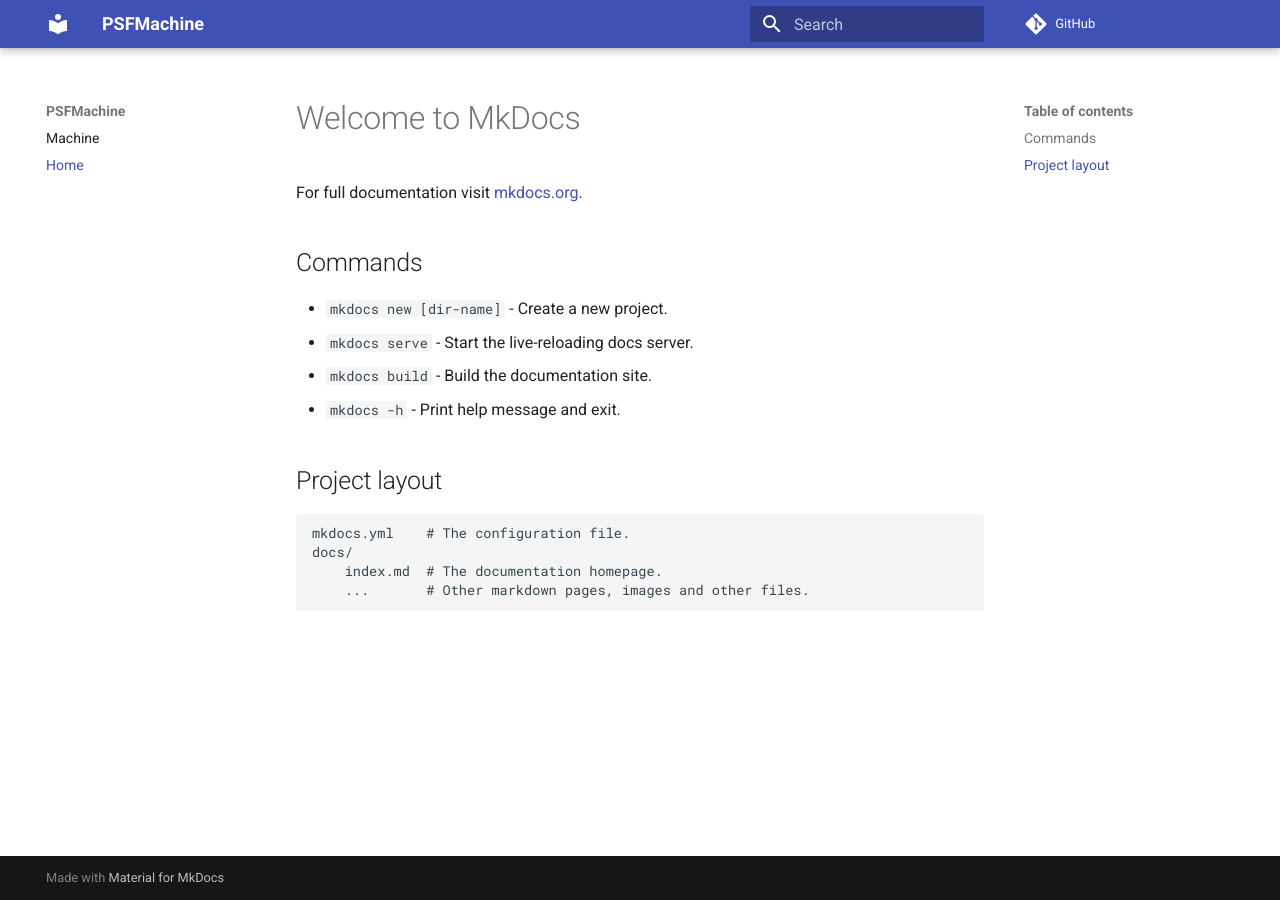
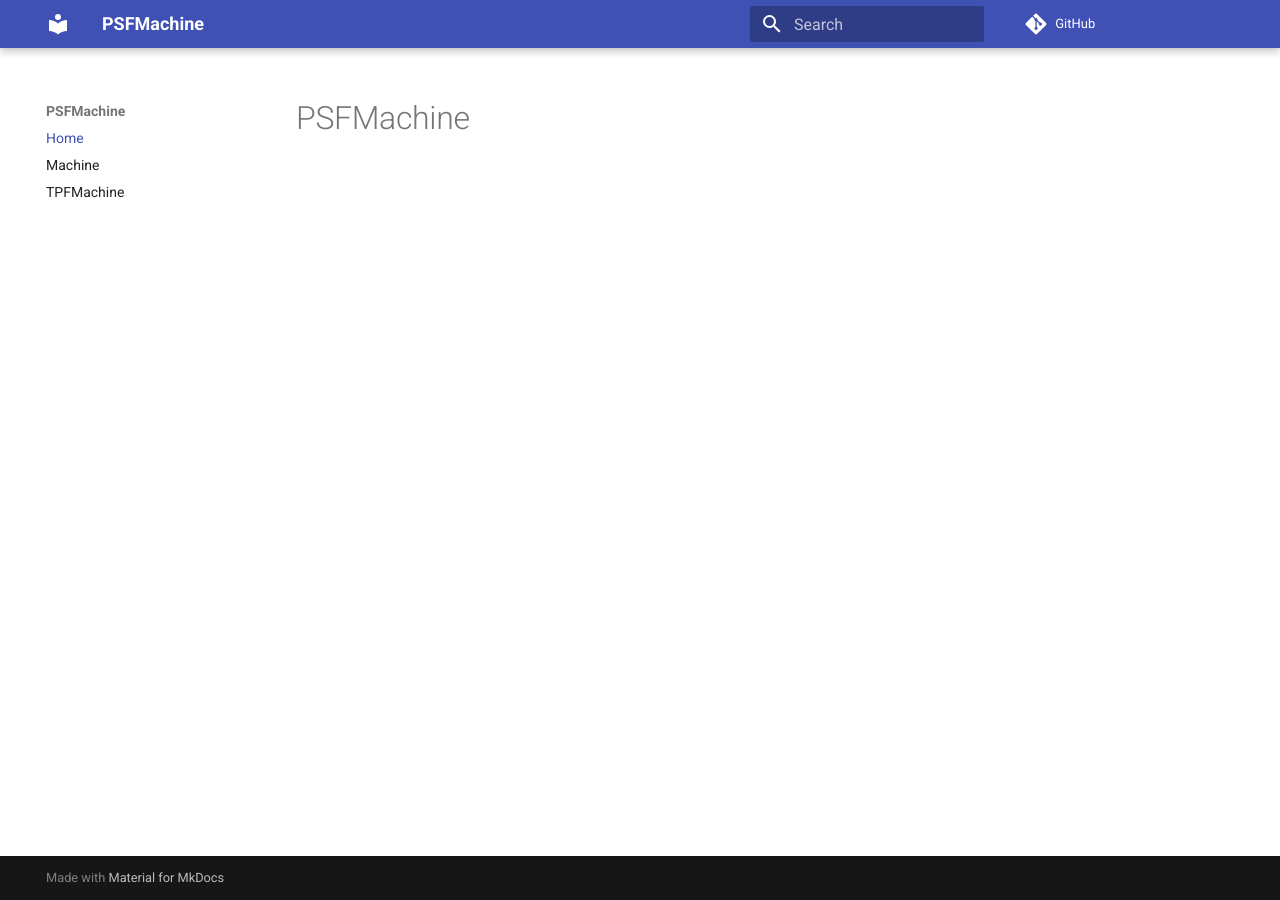
Before and after one commit to SSDataLab/psfmachine, an MkDocs documentation site: the page built from docs/index.md, in a window 1280 px wide. Built offline with MkDocs 1.6.1 and Material for MkDocs 9.7.7, drawn with Linux system fonts in a browser that asks for light colours; comment, search, counter and statistics services are not loaded.

Commit message:
:poop: whoops

```diff
--- a/docs/index.md
+++ b/docs/index.md
@@ -1,17 +1 @@
-# Welcome to MkDocs
-
-For full documentation visit [mkdocs.org](https://www.mkdocs.org).
-
-## Commands
-
-* `mkdocs new [dir-name]` - Create a new project.
-* `mkdocs serve` - Start the live-reloading docs server.
-* `mkdocs build` - Build the documentation site.
-* `mkdocs -h` - Print help message and exit.
-
-## Project layout
-
-    mkdocs.yml    # The configuration file.
-    docs/
-        index.md  # The documentation homepage.
-        ...       # Other markdown pages, images and other files.
+# PSFMachine
--- a/mkdocs.yml
+++ b/mkdocs.yml
@@ -1,7 +1,8 @@
 site_name: PSFMachine
 nav:
+    - Home: index.md
     - Machine: machine.md
-    - Home: index.md
+    - TPFMachine : tpf.md
 theme:
   name: "material"
 repo_url: https://github.com/SSDataLab/psfmachine
```
Also changed, not shown: docs/machine.md (+3 -0 lines), docs/tpf.md (added, +12 -0 lines), 1 other file.
